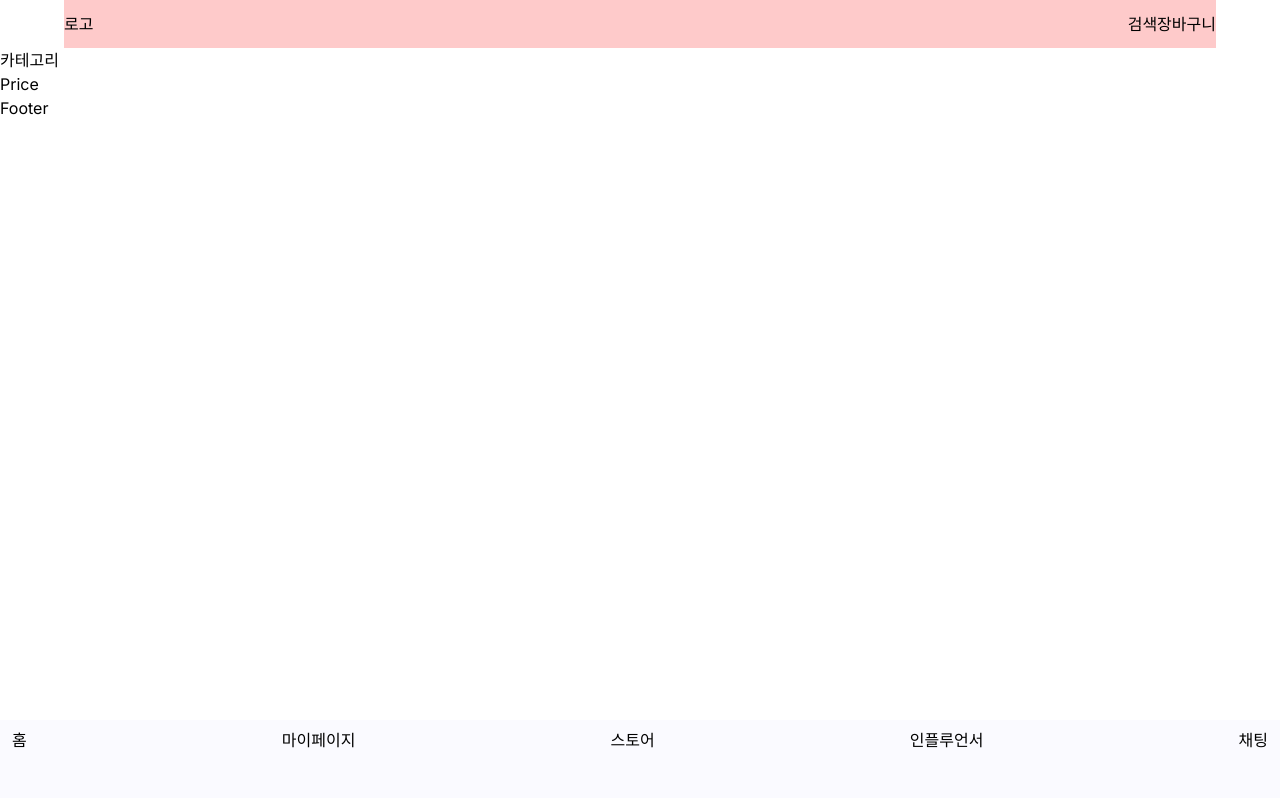
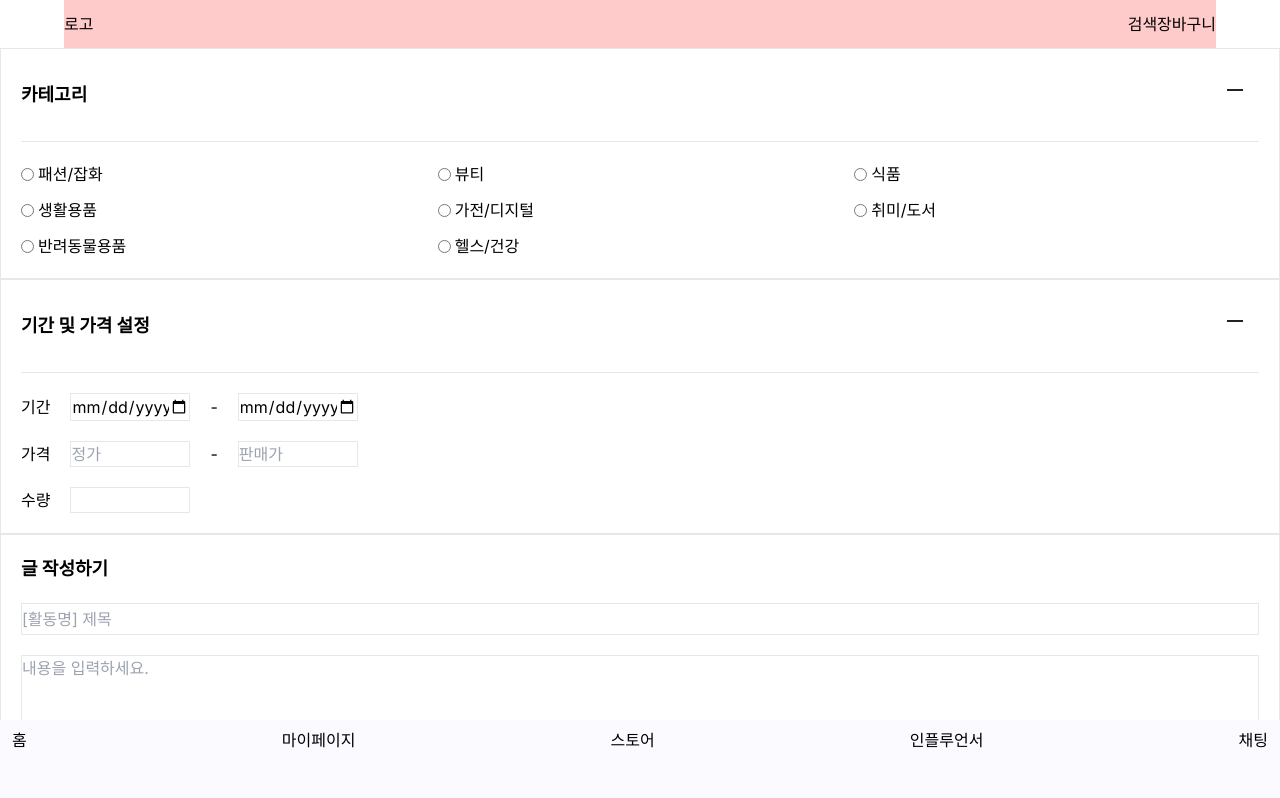
Before and after one commit to ssbmel/UrrProject, a Next.js app: page /products/upload in a window 1280 px wide. Shown: the top 798 px of the page. Built offline with nearby package versions, Linux system fonts and the light colour scheme.

Commit message:
update: 상품등록페이지 생성

```diff
--- a/src/components/products/upload/Category.tsx
+++ b/src/components/products/upload/Category.tsx
@@ -1,27 +1,49 @@
-"use client"
+"use client";
 
-import { useState } from "react";
+import { ChangeEvent, useState } from 'react';
+
+const category = [
+  { id: 0, title: '패션/잡화', name: 'fashion' },
+  { id: 1, title: '뷰티', name: 'beauty' },
+  { id: 2, title: '식품', name: 'food' },
+  { id: 3, title: '생활용품', name: 'living' },
+  { id: 4, title: '가전/디지털', name: 'digital' },
+  { id: 5, title: '취미/도서', name: 'hobbies' },
+  { id: 6, title: '반려동물용품', name: 'pets' },
+  { id: 7, title: '헬스/건강', name: 'health' }
+];
 
 function Category() {
-  const [categoryList, setCategoryList] = useState([]);
+  const [radioCheckedList, setRadioCheckedList] = useState<string>('');
 
-  const category = [
-    {id:0, title: "패션의류/잡화", name: "fashion"},
-    {id:1, title: "뷰티", name: "beauty"},
-    {id:2, title: "식품", name: "food"},
-    {id:3, title: "생활용품", name: "living"},
-    {id:4, title: "가전/디지털", name: "digital"},
-    {id:5, title: "스포츠/레저", name: "sports"},
-    {id:6, title: "취미/도서", name: "hobbies"},
-    {id:7, title: "반려동물용품", name: "pets"},
-    {id:8, title: "헬스/건강식품", name: "health"},
-    {id:9, title: "여행/티켓", name: "travel"},
-  ]
+  const handleRadioChange = (e: ChangeEvent<HTMLInputElement>) => {
+    setRadioCheckedList(e.target.value);
+  }
+  console.log(radioCheckedList);
 
 
   return (
-    <div>카테고리</div>
+      <details open className="border w-full px-5">
+        <summary className="font-bold text-lg">카테고리</summary>
+        <hr />
+        <div className="grid grid-cols-3 gap-3 my-5">
+          {category.map((c) => {
+            return (
+              <label key={c.id} className="flex items-center">
+                <input
+                  type="radio"
+                  name="radioCheckedList"
+                  value={c.title}
+                  onChange={handleRadioChange}
+                  className="mr-1 cursor-pointer"
+                />
+                {c.title}
+              </label>
+            );
+          })}
+        </div>
+      </details>
   );
 }
 
-export default Category
+export default Category;
--- /dev/null
+++ b/src/components/products/upload/Contents.tsx
@@ -0,0 +1,43 @@
+'use client';
+
+import React, { useRef, useState } from 'react';
+
+function Contents() {
+  const titleRef = useRef<HTMLInputElement>(null);
+  const textRef = useRef<HTMLTextAreaElement>(null);
+  const [contentsList, setContentsList] = useState({
+    title: '',
+    text: ''
+  });
+
+  const onChange = () => {
+    const newContents = {
+      title: titleRef.current?.value || '',
+      text: textRef.current?.value || ''
+    };
+    setContentsList(newContents);
+  };
+
+  console.log(contentsList);
+
+  return (
+    <div className="border w-full h-[500px] p-5">
+      <p className="mb-5 font-bold text-lg">글 작성하기</p>
+      <input
+        type="text"
+        placeholder="[활동명] 제목"
+        className="border w-full h-8 mb-5"
+        ref={titleRef}
+        onChange={onChange}
+      />
+      <textarea
+        className="border w-full min-h-[300px] resize-none"
+        placeholder="내용을 입력하세요."
+        ref={textRef}
+        onChange={onChange}></textarea>
+      <input type="file" />
+    </div>
+  );
+}
+
+export default Contents;
--- a/src/components/products/upload/Price.tsx
+++ /dev/null
@@ -1,9 +0,0 @@
-import React from 'react'
-
-function Price() {
-  return (
-    <div>Price</div>
-  )
-}
-
-export default Price
--- /dev/null
+++ b/src/components/products/upload/PricePeriod.tsx
@@ -0,0 +1,56 @@
+"use client";
+
+import React, { useRef, useState } from 'react';
+
+function PricePeriod() {
+  const startDateRef = useRef<HTMLInputElement>(null);
+  const endDateRef = useRef<HTMLInputElement>(null);
+  const costRef = useRef<HTMLInputElement>(null);
+  const priceRef = useRef<HTMLInputElement>(null);
+  const productCountRef = useRef<HTMLInputElement>(null);
+  const [settingList, setSettingList] = useState({
+    startDate: "",
+    endDate: "",
+    cost: "",
+    price: "",
+    productCount: ""
+  });
+
+  const onChange = () => {
+    const newSettingList = {
+      startDate: startDateRef.current?.value || '',
+      endDate: endDateRef.current?.value || '',
+      cost: costRef.current?.value || '',
+      price: priceRef.current?.value || '',
+      productCount: productCountRef.current?.value || '',
+    }
+    setSettingList(newSettingList)
+  }
+  console.log(settingList);
+
+
+  return (
+    <details open className="border w-full px-5">
+      <summary className="font-bold text-lg">기간 및 가격 설정</summary>
+      <hr />
+      <div className="space-x-5 my-5">
+        <span>기간</span>
+        <input type="date" ref={startDateRef} onChange={onChange} className="w-[120px] border"/>
+        <span>-</span>
+        <input type="date" ref={endDateRef} onChange={onChange} className="w-[120px] border"/>
+      </div>
+      <div className="space-x-5 mb-5">
+        <span>가격</span>
+        <input type="number" className="w-[120px] border" placeholder="정가" ref={costRef} onChange={onChange}/>
+        <span>-</span>
+        <input type="number" className="w-[120px] border" placeholder="판매가" ref={priceRef} onChange={onChange}/>
+      </div>
+      <div className="space-x-5 mb-5">
+        <span>수량</span>
+        <input type="number" className="w-[120px] border" ref={productCountRef} onChange={onChange}/>
+      </div>
+    </details>
+  );
+}
+
+export default PricePeriod;
--- a/src/components/products/upload/ProductUpload.tsx
+++ b/src/components/products/upload/ProductUpload.tsx
@@ -1,13 +1,17 @@
-import React from 'react'
-import Category from './Category'
-import Price from './Price'
+import React from "react"
+import Category from "./Category"
+import PricePeriod from "./PricePeriod"
+import Contents from "./Contents"
+import "./style.css";
 
 function ProductUpload() {
   return (
-    <>
+    <form>
       <Category/>
-      <Price/>
-    </>
+      <PricePeriod/>
+      <Contents/>
+      <button className="bg-blue-700 text-white p-2 rounded-md">등록하기</button>
+    </form>
   )
 }
 
--- /dev/null
+++ b/src/components/products/upload/style.css
@@ -0,0 +1,28 @@
+summary::-webkit-details-marker {
+  display: none;
+}
+summary {
+  display: block;
+  padding: 2rem 3rem 2rem 0;
+  cursor: pointer;
+  position: relative;
+}
+summary::before,
+summary::after {
+  content: "";
+  position: absolute;
+  width: 1rem;
+  height: 2px;
+  background-color: #222;
+  right: 1rem;
+  top: 2.5rem;
+}
+summary::after {
+  transform: rotateZ(90deg);
+}
+details p {
+  padding-bottom: 2rem;
+}
+details[open] summary::after {
+  display: none;
+}
```
